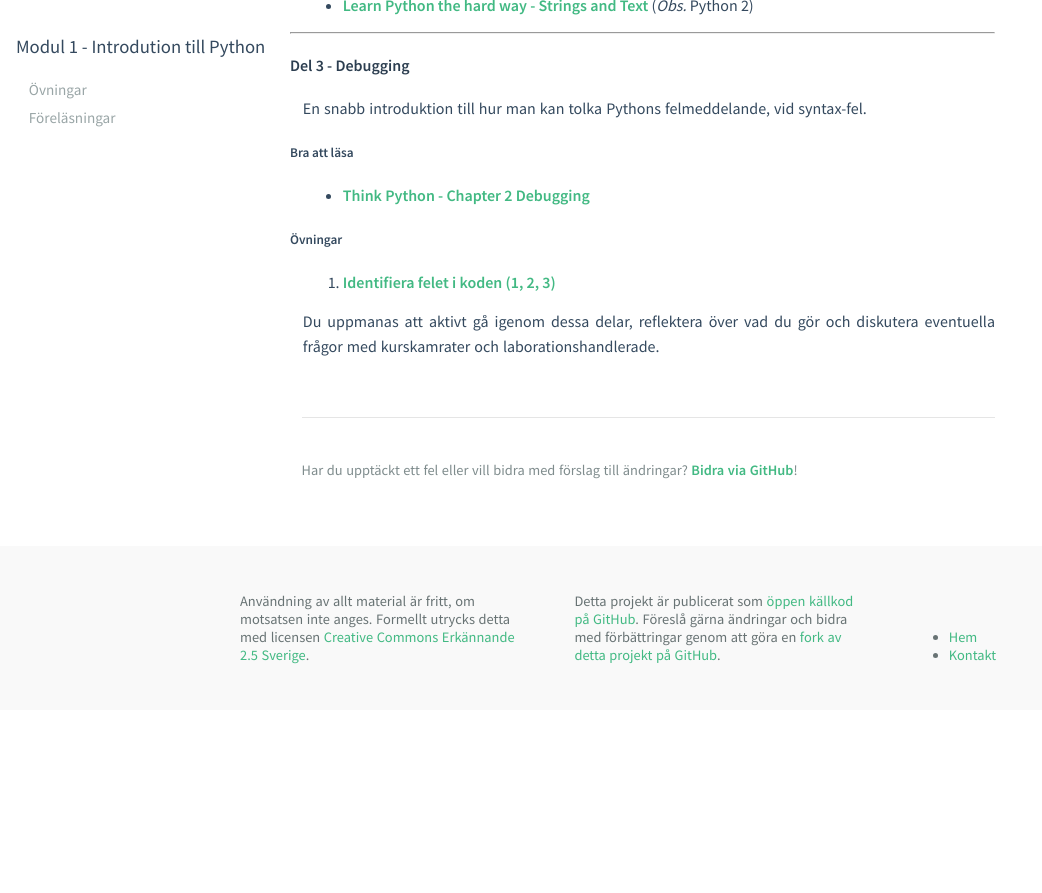
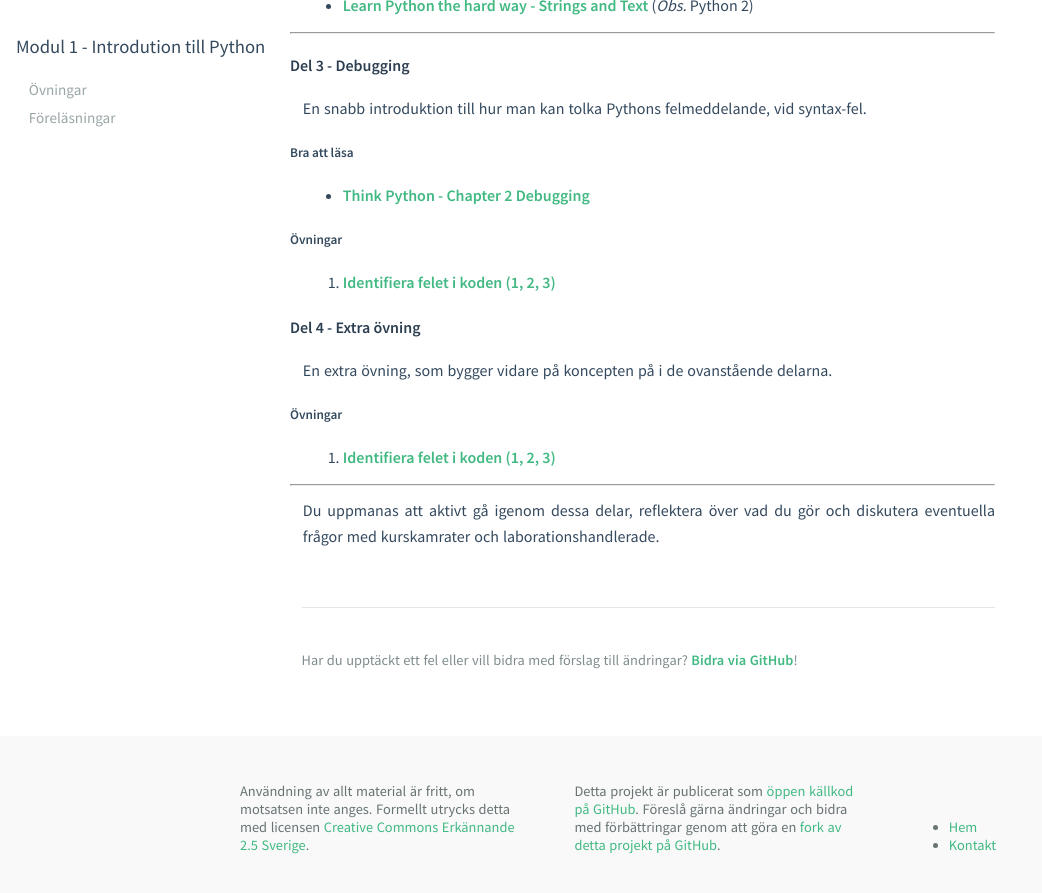
Before and after one commit to mau-dvmt/ia-python, a Jekyll site: the page built from modules/m1/index.md, in a window 1280 px wide and 900 px high, scrolled down 1537 px. Shown: the top 893 px of the window, without its empty margins (0-1042 px from the left). Built offline with Jekyll 4.4.1, drawn with Linux system fonts in a browser that asks for light colours; before the commit the page ends 2247 px from its top, so only the background shows below that.

Commit message:
Updated type

```diff
--- a/modules/m1/index.md
+++ b/modules/m1/index.md
@@ -78,4 +78,14 @@ En snabb introduktion till hur man kan tolka Pythons felmeddelande, vid syntax-f
 
 1. [Identifiera felet i koden (1, 2, 3)](exercises/L06.html)
 
+#### Del 4 - Extra övning
+
+En extra övning, som bygger vidare på koncepten på i de ovanstående delarna.
+
+##### Övningar
+
+1. [Identifiera felet i koden (1, 2, 3)](exercises/L06.html)
+
+---
+
 Du uppmanas att aktivt gå igenom dessa delar, reflektera över vad du gör och diskutera eventuella frågor med kurskamrater och laborationshandlerade.
```
